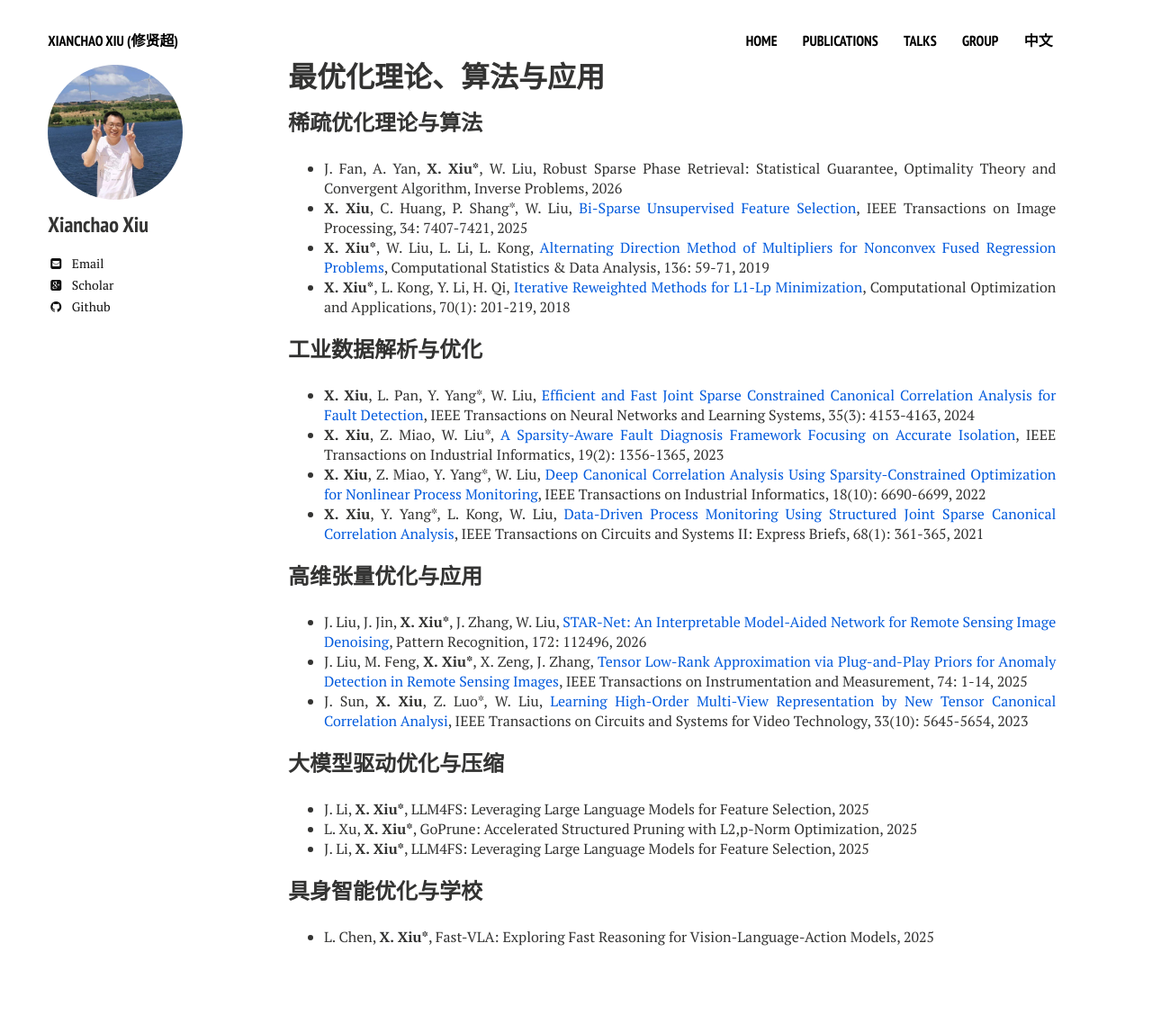
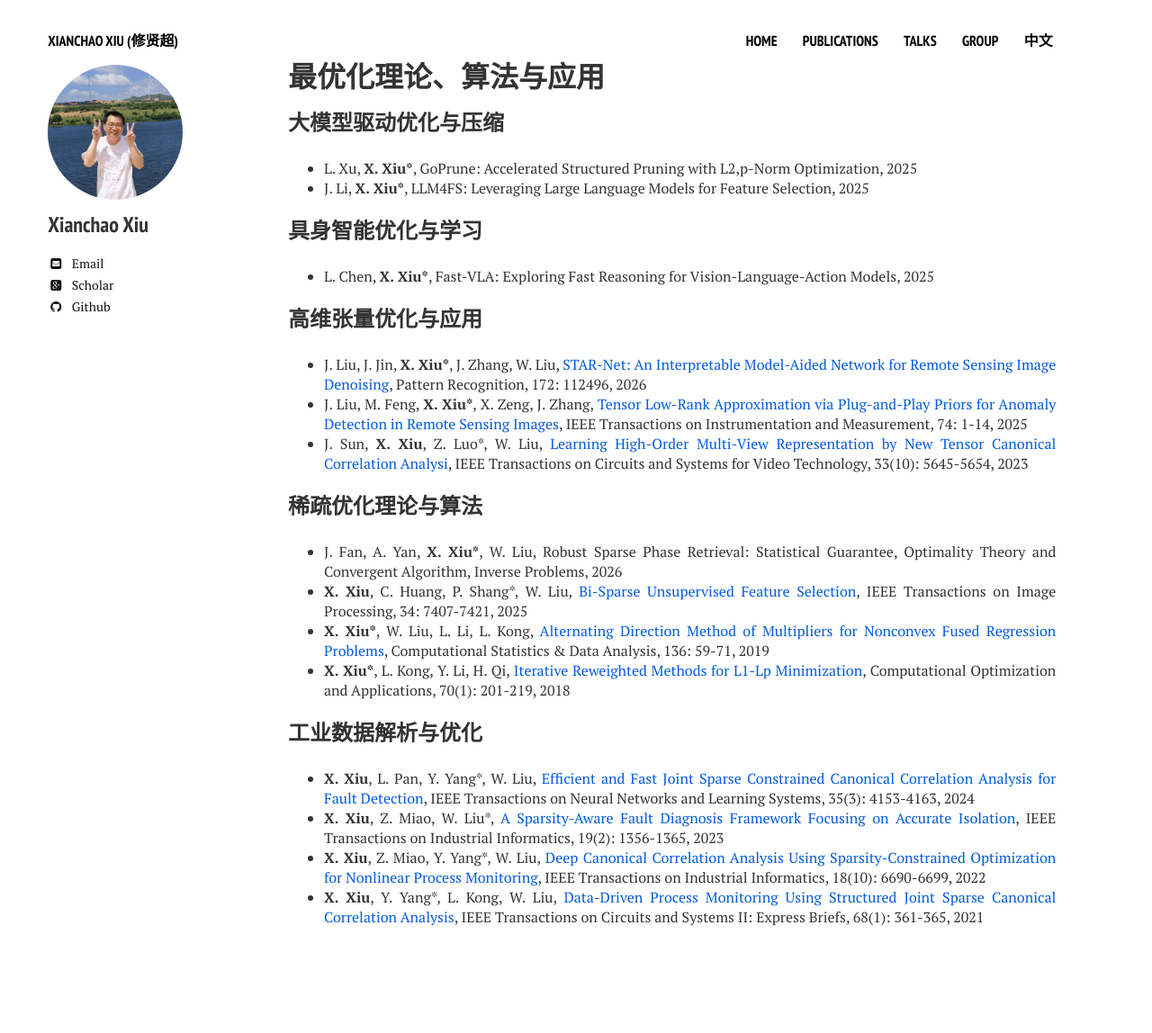
Before and after one commit to xianchaoxiu/xianchaoxiu.github.io, a Jekyll site: the page built from chinese/research/index.md, in a window 1280 px wide. Shown: the whole page at 90% size. Built offline with Jekyll 4.4.1, drawn with Linux system fonts in a browser that asks for light colours; nearby versions of some CDN libraries; after the commit the page ends 1126 px from its top, so only the background shows below that; part of the change alters nothing that is shown.

Commit message:
Update index.md

```diff
--- a/chinese/research/index.md
+++ b/chinese/research/index.md
@@ -4,6 +4,21 @@ title: 最优化理论、算法与应用
 comments: false
 share: false
 ---
+
+### 大模型驱动优化与压缩
+* L. Xu, <b>X. Xiu*</b>, GoPrune: Accelerated Structured Pruning with L2,p-Norm Optimization, 2025 <br>
+* J. Li, <b>X. Xiu*</b>, LLM4FS: Leveraging Large Language Models for Feature Selection, 2025 <br>
+
+
+### 具身智能优化与学习
+* L. Chen, <b>X. Xiu*</b>, Fast-VLA: Exploring Fast Reasoning for Vision-Language-Action Models, 2025 <br>
+
+
+### 高维张量优化与应用
+* J. Liu, J. Jin, <b>X. Xiu*</b>, J. Zhang, W. Liu, <a href="https://doi.org/10.1016/j.patcog.2025.112496" class="textlink" target="_blank">STAR-Net: An Interpretable Model-Aided Network for Remote Sensing Image Denoising</a>, Pattern Recognition, 172: 112496, 2026  <br>
+* J. Liu, M. Feng, <b>X. Xiu*</b>, X. Zeng, J. Zhang, <a href="https://ieeexplore.ieee.org/document/10935754" class="textlink" target="_blank">Tensor Low-Rank Approximation via Plug-and-Play Priors for Anomaly Detection in Remote Sensing Images</a>, IEEE Transactions on Instrumentation and Measurement, 74: 1-14, 2025  <br>
+* J. Sun, <b>X. Xiu</b>, Z. Luo*, W. Liu, <a href="https://ieeexplore.ieee.org/document/10091146" class="textlink" target="_blank">Learning High-Order Multi-View Representation by New Tensor Canonical Correlation Analysi</a>, IEEE Transactions on Circuits and Systems for Video Technology, 33(10): 5645-5654, 2023 <br>
+
 
 
 ### 稀疏优化理论与算法
@@ -13,24 +28,11 @@ share: false
 * <b>X. Xiu*</b>, L. Kong, Y. Li, H. Qi, <a href="https://doi.org/10.1007/s10589-017-9977-7" class="textlink" target="_blank">Iterative Reweighted Methods for L1-Lp Minimization</a>, Computational Optimization and Applications, 70(1): 201-219, 2018 <br>
 
 
+
+
+
 ### 工业数据解析与优化
 * <b>X. Xiu</b>, L. Pan, Y. Yang*, W. Liu, <a href="https://doi.org/10.1109/TNNLS.2022.3201881" class="textlink" target="_blank">Efficient and Fast Joint Sparse Constrained Canonical Correlation Analysis for Fault Detection</a>, IEEE Transactions on Neural Networks and Learning Systems, 35(3): 4153-4163, 2024  <br>
 * <b>X. Xiu</b>, Z. Miao, W. Liu*, <a href="https://doi.org/10.1109/TII.2022.3180070" class="textlink" target="_blank">A Sparsity-Aware Fault Diagnosis Framework Focusing on Accurate Isolation</a>, IEEE Transactions on Industrial Informatics, 19(2): 1356-1365, 2023 <br>
 * <b>X. Xiu</b>, Z. Miao, Y. Yang*, W. Liu, <a href="https://doi.org/10.1109/TII.2021.3121770" class="textlink" target="_blank">Deep Canonical Correlation Analysis Using Sparsity-Constrained Optimization for Nonlinear Process Monitoring</a>, IEEE Transactions on Industrial Informatics, 18(10): 6690-6699, 2022 <br>
 * <b>X. Xiu</b>, Y. Yang*, L. Kong, W. Liu, <a href="https://doi.org/10.1109/TCSII.2020.2988054" class="textlink" target="_blank">Data-Driven Process Monitoring Using Structured Joint Sparse Canonical Correlation Analysis</a>, IEEE Transactions on Circuits and Systems II: Express Briefs, 68(1): 361-365, 2021 <br>
-
-
-### 高维张量优化与应用
-* J. Liu, J. Jin, <b>X. Xiu*</b>, J. Zhang, W. Liu, <a href="https://doi.org/10.1016/j.patcog.2025.112496" class="textlink" target="_blank">STAR-Net: An Interpretable Model-Aided Network for Remote Sensing Image Denoising</a>, Pattern Recognition, 172: 112496, 2026  <br>
-* J. Liu, M. Feng, <b>X. Xiu*</b>, X. Zeng, J. Zhang, <a href="https://ieeexplore.ieee.org/document/10935754" class="textlink" target="_blank">Tensor Low-Rank Approximation via Plug-and-Play Priors for Anomaly Detection in Remote Sensing Images</a>, IEEE Transactions on Instrumentation and Measurement, 74: 1-14, 2025  <br>
-* J. Sun, <b>X. Xiu</b>, Z. Luo*, W. Liu, <a href="https://ieeexplore.ieee.org/document/10091146" class="textlink" target="_blank">Learning High-Order Multi-View Representation by New Tensor Canonical Correlation Analysi</a>, IEEE Transactions on Circuits and Systems for Video Technology, 33(10): 5645-5654, 2023 <br>
-
-
-### 大模型驱动优化与压缩
-* J. Li, <b>X. Xiu*</b>, LLM4FS: Leveraging Large Language Models for Feature Selection, 2025 <br>
-* L. Xu, <b>X. Xiu*</b>, GoPrune: Accelerated Structured Pruning with L2,p-Norm Optimization, 2025 <br>
-* J. Li, <b>X. Xiu*</b>, LLM4FS: Leveraging Large Language Models for Feature Selection, 2025 <br>
-
-
-### 具身智能优化与学校
-* L. Chen, <b>X. Xiu*</b>, Fast-VLA: Exploring Fast Reasoning for Vision-Language-Action Models, 2025 <br>
```
